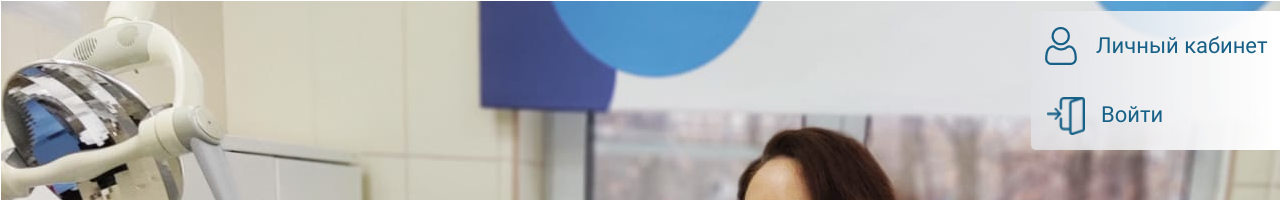
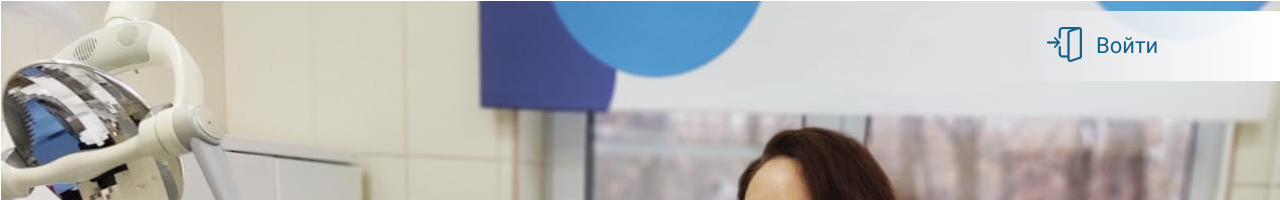
Before and after one commit to VitalyTikhonov/dentists-website, a React (Create React App) app: page /ui-development in a window 1280 px wide. Shown: the top 200 px of the page. Built offline with nearby package versions, Linux system fonts and the light colour scheme; grey boxes are pictures that could not be loaded.

Commit message:
020 Implemented SCSS mixins. Made cover buttons

```diff
--- /dev/null
+++ b/src/components/UIControls/AccountButtonGroup/AccountButtonGroup.js
@@ -0,0 +1,37 @@
+import "./AccountButtonGroup.scss";
+
+const AccountButtonGroup = function (props) {
+  return props.loggedIn ? (
+    <>
+      <button
+        type="button"
+        className="button button__overCover button__overCover_principal button__ic-lab_type_account"
+      >
+        Личный кабинет
+      </button>
+      <button
+        type="button"
+        className="button button__overCover button__overCover_secondary button__ic-lab_type_logout"
+      >
+        Выйти
+      </button>
+    </>
+  ) : (
+    <>
+      <button
+        type="button"
+        className="button button__overCover button__overCover_principal button__ic-lab_type_login"
+      >
+        Войти
+      </button>
+      <button
+        type="button"
+        className="button button__overCover button__overCover_secondary button__ic-lab_type_ignup"
+      >
+        Регистрация
+      </button>
+    </>
+  );
+};
+
+export default AccountButtonGroup;
--- /dev/null
+++ b/src/components/UIControls/AccountButtonGroup/AccountButtonGroup.scss
@@ -0,0 +1,128 @@
+@import "../UIControlsGlobals";
+
+%iconInBtn {
+  width: 38px;
+  height: 38px;
+  margin: auto 11px auto 0;
+  background-repeat: no-repeat;
+}
+
+@mixin icon($iconType, $filepath) {
+  &_type_#{$iconType}::before {
+    @extend %iconInBtn;
+    content: "";
+    background-image: $filepath;
+  }
+}
+
+.button__ic-lab {
+  @include icon(
+    account,
+    url(../../../images/UI-control-elements/mock-avatar-blue.png)
+  ); // button__ic-lab_type_account
+  @include icon(
+    logout,
+    url(../../../images/UI-control-elements/logout-blue.png)
+  ); // button__ic-lab_type_logout
+  @include icon(
+    login,
+    url(../../../images/UI-control-elements/login-blue.png)
+  ); // button__ic-lab_type_login
+  @include icon(
+    ignup,
+    url(../../../images/UI-control-elements/add-user-blue.png)
+  ); // button__ic-lab_type_ignup
+}
+
+%showProperties {
+  visibility: hidden;
+  opacity: 0;
+}
+
+%showTransition {
+  transition: all .3s ease-in-out;
+}
+
+.button__overCover {
+  display: flex;
+  justify-content: flex-start;
+  width: 249px;
+  height: 69.55px;
+  padding: 16px 11px 16px 16px;
+  background: linear-gradient(
+    270deg,
+    #ffffff 0%,
+    rgba(225, 226, 230, 0.8) 100%
+  );
+  border: none;
+  border-radius: 5px 0px 0px 5px;
+  font-size: 22px;
+  line-height: 26px;
+  color: #176087;
+  &:hover {
+    background: linear-gradient(269.96deg, #eceff1 0.04%, #c4c4c4 99.96%);
+    transition: display 1s ease-in-out 0;
+  }
+  &:active {
+    background: linear-gradient(
+      269.96deg,
+      #97c8eb 0.04%,
+      rgba(151, 200, 235, 0.5) 99.96%
+    );
+  }
+  &_secondary {
+    visibility: hidden;
+    opacity: 0;
+    @extend %showTransition;
+  }
+  &_principal:hover + &_secondary {
+    @extend %showProperties;
+    @extend %showTransition;
+  }
+  &_secondary:hover {
+    @extend %showProperties;
+  }
+}
+
+// .button__ic-lab {
+//   justify-content: flex-start;
+//   width: 249px;
+//   height: 69.55px;
+//   padding: 16px 11px 16px 16px;
+//   background: linear-gradient(
+//     270deg,
+//     #ffffff 0%,
+//     rgba(225, 226, 230, 0.8) 100%
+//   );
+//   border: none;
+//   border-radius: 5px 0px 0px 5px;
+//   font-size: 22px;
+//   line-height: 26px;
+//   color: #176087;
+//   @include icon(account, url(../../../images/UI-control-elements/mock-avatar-blue.png)); // button__ic-lab_type_account
+//   @include icon(logout, url(../../../images/UI-control-elements/logout-blue.png)); // button__ic-lab_type_logout
+//   @include icon(login, url(../../../images/UI-control-elements/login-blue.png)); // button__ic-lab_type_login
+//   @include icon(ignup, url(../../../images/UI-control-elements/add-user-blue.png)); // button__ic-lab_type_ignup
+//   &:hover {
+//     background: linear-gradient(269.96deg, #eceff1 0.04%, #c4c4c4 99.96%);
+//   }
+//   &:active {
+//     background: linear-gradient(
+//       269.96deg,
+//       #97c8eb 0.04%,
+//       rgba(151, 200, 235, 0.5) 99.96%
+//     );
+//   }
+//   &_principal {
+//     display: flex;
+//   }
+//   &_secondary {
+//     display: none;
+//   }
+//   &_principal:hover + &_secondary {
+//     display: flex;
+//   }
+//   &_secondary:hover {
+//     display: flex;
+//   }
+// }
--- a/src/components/UIControls/UIControls.js
+++ b/src/components/UIControls/UIControls.js
@@ -1,7 +1,11 @@
-import styles from "./UIDevContainer.module.scss";
+import { useState } from "react";
+import styles from "./UIControls.module.scss";
 import cn from "classnames";
+import AccountButtonGroup from "./AccountButtonGroup/AccountButtonGroup";
 
 const UIControls = function (props) {
+  const [loggedIn] = useState(false);
+
   return (
     <div className={cn(styles.UIDevContainer)}>
       <div
@@ -12,25 +16,7 @@ const UIControls = function (props) {
       >
         <div className={cn(styles.UIDevContainer__controlsOnTheRight)}>
           <div className={cn(styles.cover__topControlOverlay)}>
-            <button className={cn(styles.button, styles.inCover, styles.inCover_principal)}>
-              <span className={cn(styles.iconInBtn_accountIcon)} />
-              Личный кабинет
-            </button>
-            <button className={cn(styles.button, styles.inCover, styles.inCover_secondary)}>
-              <span className={cn(styles.iconInBtn_logoutIcon)} />
-              Выйти
-            </button>
-          </div>
-
-          <div className={cn(styles.cover__topControlOverlay)}>
-            <button className={cn(styles.button, styles.inCover, styles.inCover_principal)}>
-              <span className={cn(styles.iconInBtn_loginIcon)} />
-              Войти
-            </button>
-            <button className={cn(styles.button, styles.inCover, styles.inCover_secondary)}>
-              <span className={cn(styles.iconInBtn_signupIcon)} />
-              Регистрация
-            </button>
+            <AccountButtonGroup loggedIn={loggedIn} />
           </div>
         </div>
       </div>
--- a/src/components/UIControls/UIControls.module.scss
+++ b/src/components/UIControls/UIControls.module.scss
@@ -1,9 +1,66 @@
-@import 'button__inCover';
+$pageWidthSectionHeight: 200px;
 
-.button {
-  align-items: center;
-  box-sizing: border-box;
-  font-family: Roboto;
-  font-style: normal;
-  font-weight: normal;
+.UIDevContainer {
+  display: flex;
+  flex-direction: column;
+  width: 100vw;
+  height: 100vw;
+  background-color: #1a1b22;
 }
+
+.UIDevContainer__pageWidthSection {
+  display: flex;
+  flex-direction: column;
+  width: 100vw;
+  min-height: $pageWidthSectionHeight;
+  border: 1px solid white;
+}
+
+.UIDevContainer__columnContainer {
+  display: flex;
+  flex-direction: row;
+  // min-height: 100px;
+}
+
+.UIDevContainer__column {
+  display: flex;
+  flex-direction: column;
+  width: calc(100vw / 3);
+  min-height: calc(100vw - #{$pageWidthSectionHeight});
+  border: 1px solid white;
+}
+
+.UIDevContainer__sectionWithPhotoBg {
+  // height: 400px;
+  background-image: url(../../images/Natasha_WhatsApp_04_v_kabinete.jpeg);
+}
+
+.UIDevContainer__column_bgBlue {
+  background: linear-gradient(360deg, #97c8eb -51.59%, #176087 112.4%);
+}
+
+.UIDevContainer__column_bgLightBlue {
+  background: linear-gradient(
+    360deg,
+    rgba(58, 147, 185, 0.8) -192.1%,
+    #97c8eb 170.08%
+  );
+}
+
+.UIDevContainer__column_bgWallpaper {
+  background-image: url(../../images/styling-images/wallpaper_background_grey.png);
+  background-repeat: repeat;
+  // background-size: 11%;
+  background-size: 450.56px;
+}
+
+.UIDevContainer__controlsOnTheRight {
+  position: fixed;
+  top: 11.06px;
+  right: 0;
+  display: flex;
+  flex-direction: column;
+}
+
+// .cover__topControlOverlay {
+// }
--- a/src/components/UIControls/UIDevContainer.module.scss
+++ /dev/null
@@ -1,68 +0,0 @@
-@import './UIControls.module.scss';
-
-$pageWidthSectionHeight: 200px;
-
-.UIDevContainer {
-  display: flex;
-  flex-direction: column;
-  width: 100vw;
-  height: 100vw;
-  background-color: #1a1b22;
-}
-
-.UIDevContainer__pageWidthSection {
-  display: flex;
-  flex-direction: column;
-  width: 100vw;
-  min-height: $pageWidthSectionHeight;
-  border: 1px solid white;
-}
-
-.UIDevContainer__columnContainer {
-  display: flex;
-  flex-direction: row;
-  // min-height: 100px;
-}
-
-.UIDevContainer__column {
-  display: flex;
-  flex-direction: column;
-  width: calc(100vw / 3);
-  min-height: calc(100vw - #{$pageWidthSectionHeight});
-  border: 1px solid white;
-}
-
-.UIDevContainer__sectionWithPhotoBg {
-  // height: 400px;
-  background-image: url(../../images/Natasha_WhatsApp_04_v_kabinete.jpeg);
-}
-
-.UIDevContainer__column_bgBlue {
-  background: linear-gradient(360deg, #97c8eb -51.59%, #176087 112.4%);
-}
-
-.UIDevContainer__column_bgLightBlue {
-  background: linear-gradient(
-    360deg,
-    rgba(58, 147, 185, 0.8) -192.1%,
-    #97c8eb 170.08%
-  );
-}
-
-.UIDevContainer__column_bgWallpaper {
-  background-image: url(../../images/styling-images/wallpaper_background_grey.png);
-  background-repeat: repeat;
-  // background-size: 11%;
-  background-size: 450.56px;
-}
-
-.UIDevContainer__controlsOnTheRight {
-  position: fixed;
-  top: 11.06px;
-  right: 0;
-  display: flex;
-  flex-direction: column;
-}
-
-// .cover__topControlOverlay {
-// }
--- /dev/null
+++ b/src/components/UIControls/_UIControlsGlobals.scss
@@ -0,0 +1,7 @@
+.button {
+  align-items: center;
+  box-sizing: border-box;
+  font-family: Roboto;
+  font-style: normal;
+  font-weight: normal;
+}
--- a/src/components/UIControls/_button__inCover.scss
+++ /dev/null
@@ -1,86 +0,0 @@
-/* Решил попробовать такой подход: CSS-модули + SCSS + БЭМ без частей "блок__".
-CSS-модули – на всякий случай, чтобы в проекте была рекомендованная технология.
-SCSS 0 пока только ради переменных и наследования.
-БЭМ – без него слишком сложно упорядочивать имена классов.
-Без частей "блок__" – для краткости. Все равно у имен блочная видимость. Делать
-не более одного блока в одном файле scss.
-*/
-
-.inCover {
-  justify-content: flex-start;
-  align-items: center;
-  box-sizing: border-box;
-  width: 249px;
-  height: 69.55px;
-  padding: 16px 11px;
-  background: linear-gradient(
-    270deg,
-    #ffffff 0%,
-    rgba(225, 226, 230, 0.8) 100%
-  );
-  border: none;
-  border-radius: 5px 0px 0px 5px;
-  font-size: 22px;
-  line-height: 26px;
-  color: #176087;
-}
-
-.inCover_principal {
-  display: flex;
-}
-
-.inCover_secondary {
-  display: none;
-}
-
-.inCover_principal:hover + .inCover_secondary {
-  display: flex;
-}
-
-.inCover_secondary:hover {
-  display: flex;
-}
-
-.inCover:hover {
-  background: linear-gradient(269.96deg, #eceff1 0.04%, #c4c4c4 99.96%);
-}
-
-.inCover:active {
-  background: linear-gradient(
-    269.96deg,
-    #97c8eb 0.04%,
-    rgba(151, 200, 235, 0.5) 99.96%
-  );
-}
-
-%iconInBtn {
-  width: 38px;
-  height: 38px;
-  margin: auto 16px auto 0;
-  display: inline-block;
-  background-size: cover;
-  background-repeat: no-repeat;
-}
-
-.iconInBtn_accountIcon {
-  @extend %iconInBtn;
-  background-image: url(../../images/UI-control-elements/mock-avatar-blue.png);
-}
-
-.iconInBtn_logoutIcon {
-  @extend %iconInBtn;
-  background-image: url(../../images/UI-control-elements/logout-blue.png);
-  margin-left: 5px;
-}
-
-.iconInBtn_loginIcon {
-  @extend %iconInBtn;
-  background-image: url(../../images/UI-control-elements/login-blue.png);
-  margin-left: 5px;
-}
-
-.iconInBtn_signupIcon {
-  @extend %iconInBtn;
-  background-image: url(../../images/UI-control-elements/add-user-blue.png);
-  margin-left: 5px;
-}
```
